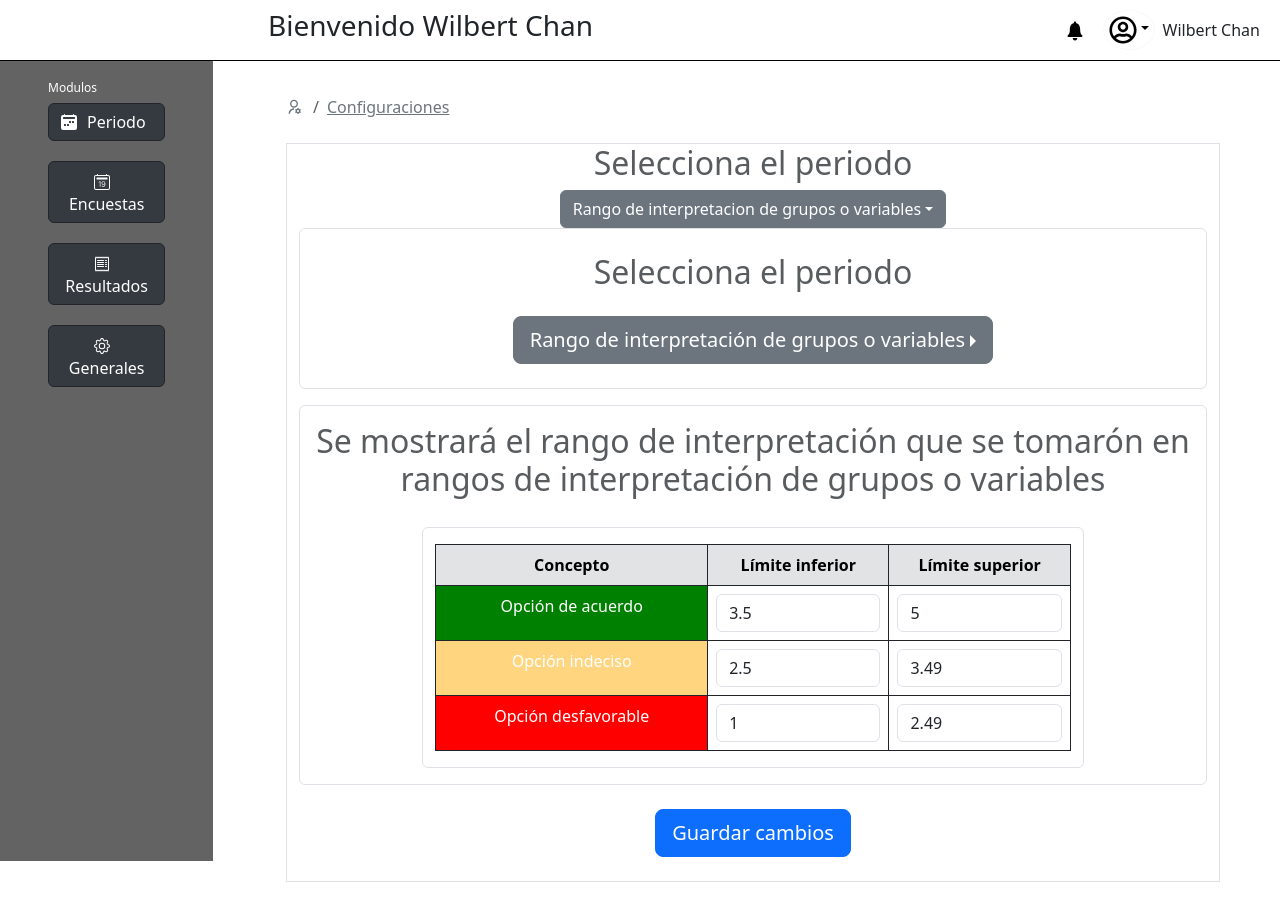
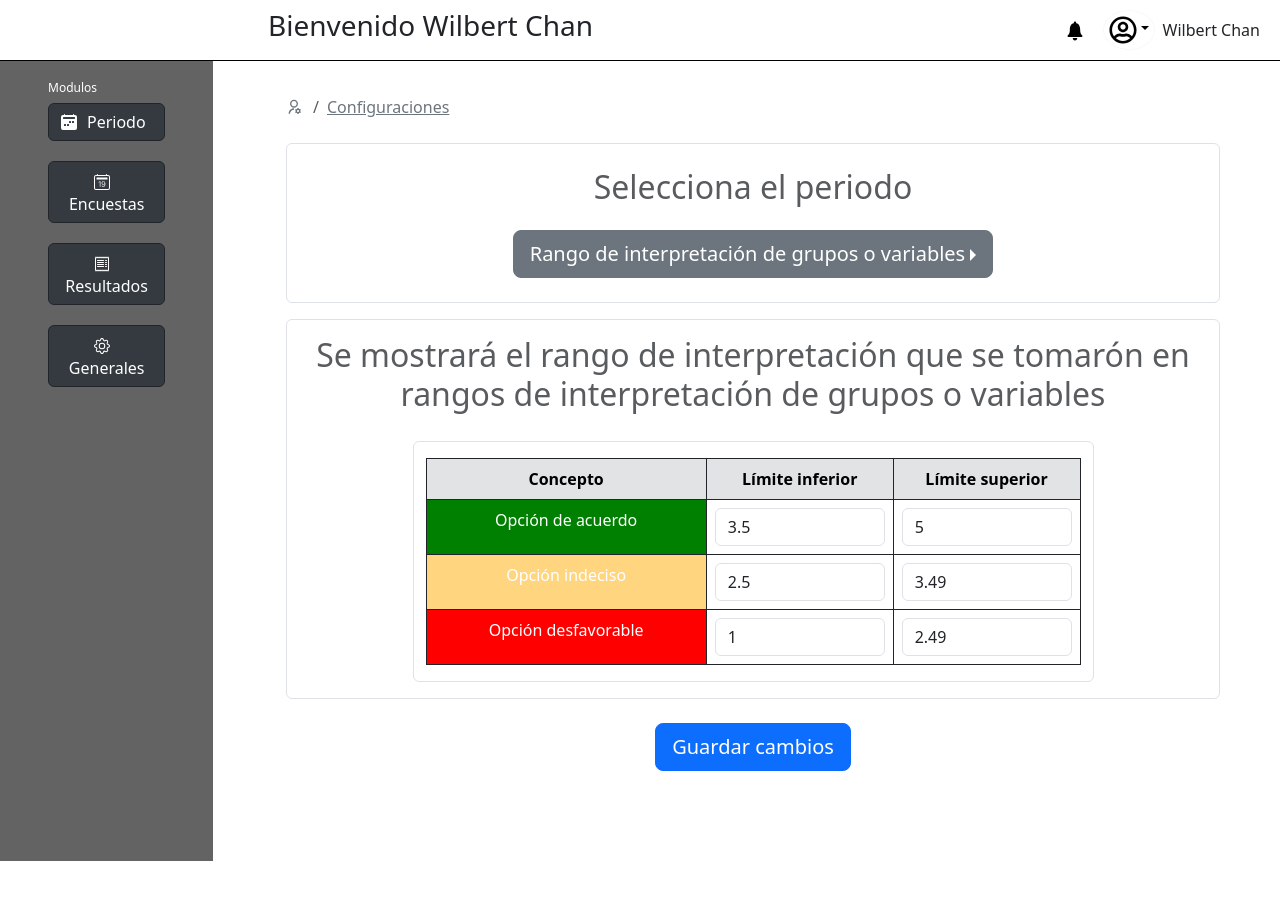
Before and after one commit to wilbert2004/Woorkfell, a React (Create React App) app in the folder frontend/: page /configuracion in a window 1280 px wide. Shown: the top 900 px of the page. After the commit the page ends 819 px from the top, so only its background shows below. Built offline with nearby package versions, Linux system fonts and the light colour scheme; a web font is replaced by a local one.

Commit message:
Update configuracion.jsx

```diff
--- a/frontend/src/components/configuracion.jsx
+++ b/frontend/src/components/configuracion.jsx
@@ -27,29 +27,6 @@ const Configuracion = () => {
           </nav>
         </div>
 
-        <div
-          className="container border text-center w-100 d-flex flex-column justify-content-evenly align-items-center"
-        >
-          <div>
-            <p className="h2 text-muted">
-              Selecciona el periodo
-            </p>
-          </div>
-          <div className="dropdown">
-            <button className="btn btn-secondary dropdown-toggle" type="button" data-bs-toggle="dropdown" aria-expanded="false">
-              Rango de interpretacion de grupos o variables
-            </button>
-            <ul className="dropdown-menu">
-              {["Soporte IT", "RRHH", "Contabilidad", "Mantenimiento", "Gerencia"].map((dept) => (
-                <li key={dept}>
-                  <button className="dropdown-item" type="button">
-                    {dept}
-                  </button>
-                </li>
-              ))}
-            </ul>
-          </div>
-
         <div className="container border rounded text-center w-100 d-flex flex-column justify-content-evenly align-items-center p-4">
           <div className="mb-3"> {/* Agrega margen inferior al texto */}
             <p className="h2 text-muted">Selecciona el periodo</p>
@@ -66,6 +43,7 @@ const Configuracion = () => {
             </ul>
           </div>
         </div>
+
         <div className="container border rounded text-center w-100 d-flex flex-column justify-content-center align-items-center mt-3">
           <div className="w-100 d-flex flex-column justify-content-center align-items-center pt-3 p-1">
             <p className="h2 text-muted">Se mostrará el rango de interpretación que se tomarón en rangos de interpretación de grupos o variables </p>
@@ -104,7 +82,6 @@ const Configuracion = () => {
           <button type="button" className="btn btn-primary btn-lg">Guardar cambios</button>
         </div>
       </div>
-      </div>
     </Home>
   );
 };
```
Lines whose indentation alone changed are shown as unchanged.
